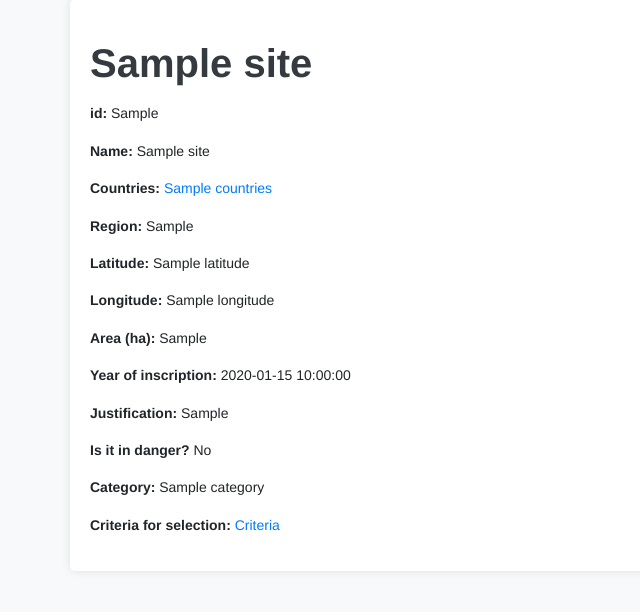
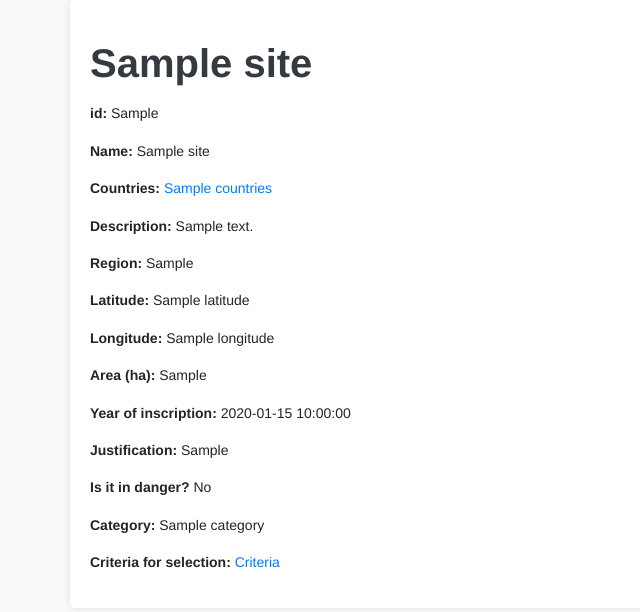
Before and after one commit to simao-g/WorldHeritageApp, a Flask app: template App/templates/site.html in a window 1280 px wide. Shown: the part 123-735 px from the top of the page, without its empty margins (0-640 px from the left). Run offline with Flask 3, Linux system fonts and the light colour scheme; the template is opened without the code that fills it: most values are stand-ins (such as "Sample title", 1, 10 or a date in 2020); some libraries are stand-ins or nearby versions.

Commit message:
Alteração na estrutura

```diff
--- a/App/app.py
+++ b/App/app.py
@@ -48,7 +48,6 @@ def get_site(id):
         place.states_name_en as countries,
         region_en, latitude, longitude, area_hectares,
         date_inscribed, justification_en, danger,category
-
         FROM World_Heritage_Site
         JOIN Location ON World_Heritage_Site.id_no = Location.site_number
         JOIN place ON Location.site_number = place.site_number
@@ -148,7 +147,7 @@ def search_transboundary_sites(country):
 @APP.route('/country/<country>')
 def sites_by_country(country):
     sites = db.execute('''
-        SELECT id_no, name_en, short_description_en
+        SELECT id_no, name_en
         FROM World_Heritage_Site
         JOIN Location ON World_Heritage_Site.id_no = Location.site_number
         JOIN Place ON Location.site_number = Place.site_number
--- a/App/templates/site.html
+++ b/App/templates/site.html
@@ -20,6 +20,13 @@
             {% for country in site.countries.split(',') %}
                 <a href="/country/{{ country.strip() }}">{{ country.strip() }}</a>{% if not loop.last %}, {% endif %}
             {% endfor %}
+        </p>
+        <p><b>Description: </b>
+            {% if site.short_description_en %}
+                {{ site.short_description_en | safe }}
+            {% else %}
+                No description available
+            {% endif %}
         </p>
         <p><b>Region: </b>{{ site.region_en }}</p>
         <p><b>Latitude: </b>{{ site.latitude }}</p>
@@ -44,6 +51,7 @@
         <p><b>Criteria for selection: </b>
             <a href="/sites/{{site.id_no}}/criteria/">Criteria</a>
         </p>
+
     </main>
 </body>
 </html>
--- a/App/templates/sites-by-country.html
+++ b/App/templates/sites-by-country.html
@@ -40,7 +40,7 @@
         <ul>
             {% for site in sites %}
                 <li>
-                    <a href="/sites/{{ site.id_no }}">{{ site.name_en }}</a> - {{ site.short_description_en }}
+                    <a href="/sites/{{ site.id_no }}">{{ site.id_no}}</a> - {{ site.name_en }}
                 </li>
             {% endfor %}
         </ul>
```
